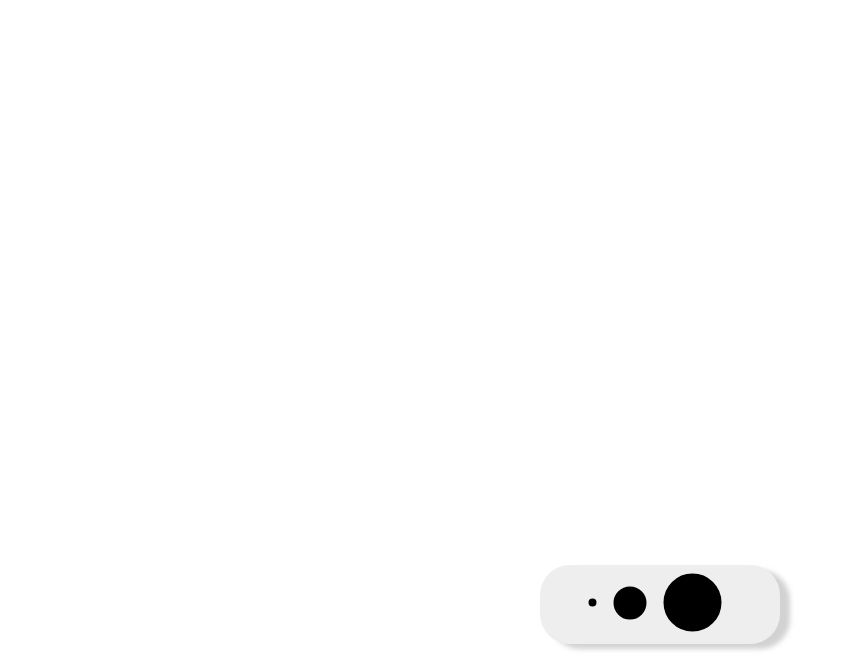
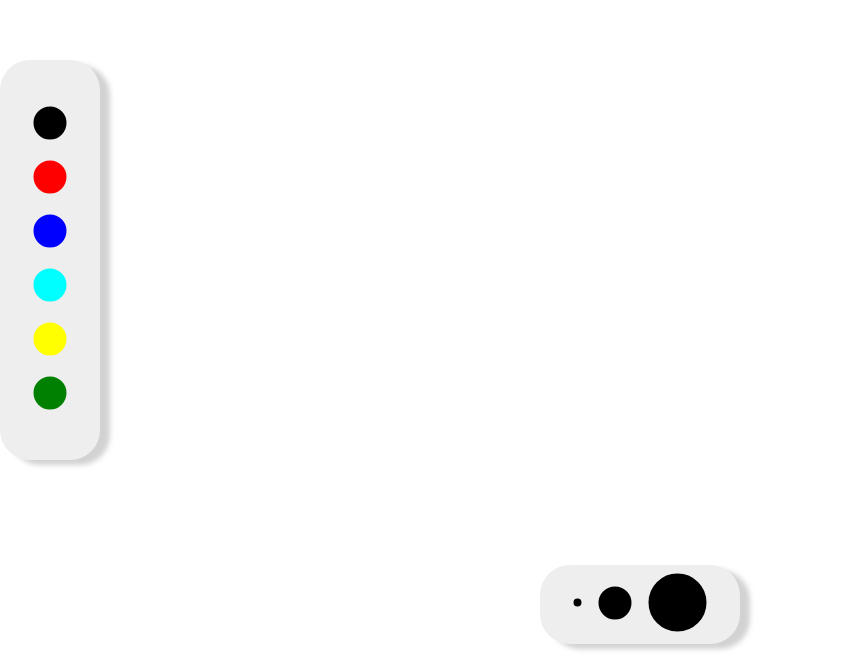
Before and after one commit to Kyle-Kerlew/whiteboard.io, a React (Create React App) app in the folder client/: page / in a window 1280 px wide. Shown: the part 140-800 px from the top of the page, without its empty margins (0-855 px from the left). Built offline with nearby package versions, Linux system fonts and the light colour scheme; no server answers.

Commit message:
resolve issues with colors

```diff
--- a/client/package.json
+++ b/client/package.json
@@ -7,6 +7,7 @@
     "@testing-library/jest-dom": "^5.11.9",
     "@testing-library/react": "^11.2.5",
     "@testing-library/user-event": "^12.8.3",
+    "lodash": "^4.17.21",
     "react": "^17.0.1",
     "react-dom": "^17.0.1",
     "react-scripts": "4.0.3",
--- a/client/src/App.js
+++ b/client/src/App.js
@@ -1,51 +1,79 @@
 import './App.css';
-import React, {createRef, useState, useEffect} from 'react';
-import Toolbar from './components/toolbar/toolbar';
+import React, {createRef, useRef, useState, useEffect} from 'react';
+import BottomToolbar from './components/toolbar/bottomtoolbar';
+import SideToolbar from './components/toolbar/sidetoolbar';
 import {io} from 'socket.io-client';
 import _ from 'lodash';
 
 function App() {
-    const myRef = createRef();
-    const [drawingData, setDrawingData] = useState();
-    let drawingArrIndex = 0;
+    console.log("Drawing arr reset");
+    const canvasRef = createRef();
+    const [drawingData, setDrawingData] = useState([]);
+    const [paintSize, setPaintSize] = useState(25);
+    const [socket, setSocket] = useState();
+    const [mouseDown, setMouseDown] = useState(false);
+    const [color, setColor] = useState('black');
+    let prevX = useRef();
+    let prevY = useRef();
+    let drawingArrIndex = useRef(0);
+
+    function clearBoard(socket, canvas, context) {
+        socket.emit("empty-page");
+        drawingData.current = [];
+        context.clearRect(0, 0, canvas.width, canvas.height);
+
+    }
 
     useEffect(() => {
-        const socket = io("http://localhost:3001");
-
-        socket.on("drawing-data-from-server", data => {
+        const Socket = io("http://localhost:3001");
+        setSocket(Socket);
+        Socket.on("drawing-data-from-server", data => {
             if (!_.isEqual(data, drawingData)) {
                 setDrawingData(data);
             }
         })
 
-        let mouseDown = false;
-        let prevX;
-        let prevY;
+    }, []);
 
-        function clearBoard(e) {
-            //TODO:
+    useEffect(() => {
+        const context = canvasRef.current.getContext('2d');
+        while (drawingData && drawingData.length > drawingArrIndex.current) {
+            console.log("Drawing from " + drawingArrIndex + " onward");
+            console.log(drawingData)
+            const moveTo = drawingData[drawingArrIndex.current].moveTo;
+            const lineTo = drawingData[drawingArrIndex.current].lineTo;
+            context.beginPath();
+            context.moveTo(moveTo.x, moveTo.y);
+            context.lineTo(lineTo.x, lineTo.y);
+            context.lineJoin = 'round';
+            context.lineCap = 'round';
+            context.lineWidth = lineTo.size;
+            context.strokeStyle = lineTo.color;
+            context.stroke();
+            context.closePath();
+            drawingArrIndex.current += 1;
         }
 
-        const canvas = myRef.current;
-
-
-        const context = canvas.getContext('2d');
-        canvas.height = window.innerHeight;
-        canvas.width = window.innerWidth;
-        let lastMouseDragLocationX;
-        let lastMouseDragLocationY;
-        canvas.onclick = (e) => {
+    }, [drawingData]);
+    return (
+        <React.Fragment>
+            <canvas id="drawing-board" ref={canvasRef} onClick={(e) => {
+                const context = canvasRef.current.getContext('2d');
                 context.beginPath();
                 prevX = e.clientX;
                 prevY = e.clientY;
                 context.moveTo(prevX, prevY);
                 context.lineTo(prevX + 1, prevY + 1);
+                context.lineJoin = 'round';
+                context.lineCap = 'round';
                 socket.emit("drawing-data", {
                     data:
                         {
                             lineTo: {
                                 x: prevX + 1,
-                            y: prevY + 1
+                                y: prevY + 1,
+                                size: paintSize,
+                                color: color
                             },
                             moveTo: {
                                 x: prevX,
@@ -53,66 +81,57 @@ function App() {
                             }
                         }
                 })
+                context.lineWidth = paintSize;
+                context.strokeStyle = color;
                 context.stroke();
                 context.closePath();
 
-        }
-        canvas.onmousedown = (e) => {
-            mouseDown = true;
+            }} onMouseDown={(e) => {
+                const context = canvasRef.current.getContext('2d');
+                setMouseDown(true);
                 context.beginPath();
                 prevX = e.clientX;
                 prevY = e.clientY;
                 context.moveTo(prevX, prevY);
-        }
-        canvas.onmouseup = () => {
-            mouseDown = false;
+            }} onMouseUp={() => {
+                const context = canvasRef.current.getContext('2d');
+                setMouseDown(false);
                 context.closePath();
-        }
-        canvas.onmousemove = (e) => {
+            }} onMouseMove={(e) => {
+                const context = canvasRef.current.getContext('2d');
                 if (mouseDown) {
                     context.lineTo(e.clientX, e.clientY);
+                    context.lineJoin = 'round';
+                    context.lineCap = 'round';
+                    context.lineWidth = paintSize;
+                    context.strokeStyle = color;
                     context.stroke();
                     socket.emit("drawing-data", {
                         data: {
                             moveTo: {
                                 x: prevX,
-                            y: prevY
+                                y: prevY,
                             },
                             lineTo: {
                                 x: e.clientX,
-                            y: e.clientY
+                                y: e.clientY,
+                                size: paintSize,
+                                color: color
+
                             },
                         }
                     })
                     prevX = e.clientX;
                     prevY = e.clientY;
                 }
-        }
-
-    }, []);
-
-    useEffect(() => {
-        const canvas = myRef.current;
-        const context = canvas.getContext('2d');
-        if (drawingData && drawingData.length > drawingArrIndex + 1) {
-            for (; drawingArrIndex < drawingData.length; drawingArrIndex++) {
-                const moveTo = drawingData[drawingArrIndex].moveTo;
-                const lineTo = drawingData[drawingArrIndex].lineTo;
-                context.beginPath();
-                context.moveTo(moveTo.x, moveTo.y);
-                context.lineTo(lineTo.x, lineTo.y);
-                context.stroke();
-                context.closePath();
-            }
-        }
-
-    }, [drawingData]);
-    return (
-        <React.Fragment>
-            <canvas id="drawing-board" ref={myRef}>
+            }}
+                    width={window.innerWidth}
+                    height={window.innerHeight}
+            >
                 Please update your browser.
             </canvas>
-            <Toolbar/>
+            <BottomToolbar setPaintSize={setPaintSize}/>
+            <SideToolbar setColor={setColor}/>
         </React.Fragment>
     );
 }
--- a/client/src/components/toolbar/toolbar.css
+++ b/client/src/components/toolbar/bottomtoolbar.css
@@ -1,4 +1,5 @@
-.toolbar ul {
+.bottomtoolbar ul {
+    padding: 0;
     position: fixed;
     background-color: #EEEEEE;
     border-radius: 30px;
@@ -7,11 +8,16 @@
     left: 50%;
     display: flex;
     align-items: center;
+    justify-content: center;
     margin-left: -100px;
     box-shadow: 10px 5px 5px #c4c4c4c4;
 
 }
 
-.toolbar li {
+svg {
+    cursor: pointer;
+}
+
+.bottomtoolbar li {
     list-style-type: none;
 }
--- /dev/null
+++ b/client/src/components/toolbar/bottomtoolbar.js
@@ -0,0 +1,28 @@
+import React from 'react';
+import './bottomtoolbar.css';
+
+const BottomToolbar = props => {
+    return (
+        <div className="bottomtoolbar">
+            <ul>
+                <li>
+                    <svg onClick={() => props.setPaintSize(5)} height="25" width="25">
+                        <circle cx="12.5" cy="12.5" r="2.5" stroke="black" strokeWidth="3" fill="black"/>
+                    </svg>
+                </li>
+                <li>
+                    <svg onClick={() => props.setPaintSize(30)} height="50" width="50">
+                        <circle cx="25" cy="25" r="15" stroke="black" strokeWidth="3" fill="black"/>
+                    </svg>
+                </li>
+                <li>
+                    <svg onClick={() => props.setPaintSize(55)} height="75" width="75">
+                        <circle cx="37.5" cy="37.5" r="27.5" stroke="black" strokeWidth="3" fill="black"/>
+                    </svg>
+                </li>
+            </ul>
+        </div>
+    )
+}
+
+export default BottomToolbar;
--- /dev/null
+++ b/client/src/components/toolbar/sidetoolbar.css
@@ -0,0 +1,25 @@
+.sidetoolbar ul {
+    padding: 0;
+    position: fixed;
+    background-color: #EEEEEE;
+    border-radius: 30px;
+    height: 400px;
+    width: 100px;
+    bottom: 50%;
+    left: 0;
+    display: flex;
+    flex-direction: column;
+    align-items: center;
+    justify-content: center;
+    margin-bottom: -200px;
+    box-shadow: 10px 5px 5px #c4c4c4c4;
+
+}
+
+svg {
+    cursor: pointer;
+}
+
+.sidetoolbar li {
+    list-style-type: none;
+}
--- /dev/null
+++ b/client/src/components/toolbar/sidetoolbar.js
@@ -0,0 +1,43 @@
+import React from 'react';
+import './sidetoolbar.css';
+
+const SideToolbar = props => {
+    return (
+        <div className="sidetoolbar">
+            <ul>
+                <li>
+                    <svg onClick={() => props.setColor("black")} height="50" width="50">
+                        <circle cx="25" cy="25" r="15" stroke="black" strokeWidth="3" fill="black"/>
+                    </svg>
+                </li>
+                <li>
+                    <svg onClick={() => props.setColor("red")} height="50" width="50">
+                        <circle cx="25" cy="25" r="15" stroke="red" strokeWidth="3" fill="red"/>
+                    </svg>
+                </li>
+                <li>
+                    <svg onClick={() => props.setColor("blue")} height="50" width="50">
+                        <circle cx="25" cy="25" r="15" stroke="blue" strokeWidth="3" fill="blue"/>
+                    </svg>
+                </li>
+                <li>
+                    <svg onClick={() => props.setColor("cyan")} height="50" width="50">
+                        <circle cx="25" cy="25" r="15" stroke="cyan" strokeWidth="3" fill="cyan"/>
+                    </svg>
+                </li>
+                <li>
+                    <svg onClick={() => props.setColor("yellow")} height="50" width="50">
+                        <circle cx="25" cy="25" r="15" stroke="yellow" strokeWidth="3" fill="yellow"/>
+                    </svg>
+                </li>
+                <li>
+                    <svg onClick={() => props.setColor("green")} height="50" width="50">
+                        <circle cx="25" cy="25" r="15" stroke="green" strokeWidth="3" fill="green"/>
+                    </svg>
+                </li>
+            </ul>
+        </div>
+    )
+}
+
+export default SideToolbar;
--- a/client/src/components/toolbar/toolbar.js
+++ /dev/null
@@ -1,28 +0,0 @@
-import React from 'react';
-import './toolbar.css';
-
-const Toolbar = () => {
-    return (
-        <div className="toolbar">
-            <ul>
-                <li>
-                    <svg height="25" width="25">
-                        <circle cx="12.5" cy="12.5" r="2.5" stroke="black" stroke-width="3" fill="black"/>
-                    </svg>
-                </li>
-                <li>
-                    <svg height="50" width="50">
-                        <circle cx="25" cy="25" r="15" stroke="black" stroke-width="3" fill="black"/>
-                    </svg>
-                </li>
-                <li>
-                    <svg height="75" width="75">
-                        <circle cx="37.5" cy="37.5" r="27.5" stroke="black" stroke-width="3" fill="black"/>
-                    </svg>
-                </li>
-            </ul>
-        </div>
-    )
-}
-
-export default Toolbar;
```
Also changed, not shown: 1 other file (tests, documents, lock files or other folders). Lines whose indentation alone changed are shown as unchanged.
